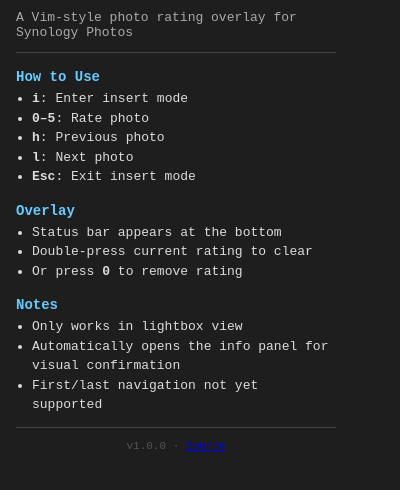
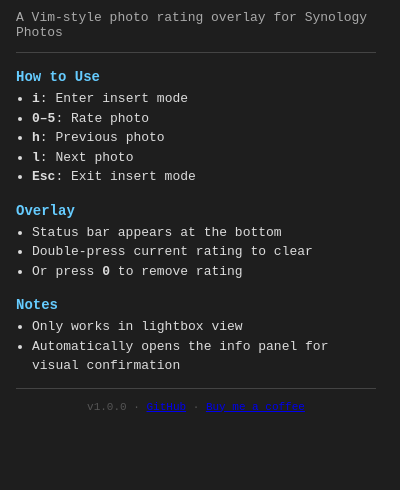
Before and after one commit to Deadlypinfish/CullPilot, a browser extension: page public/popup.html in a window 400 px wide. Shown: the part 38-528 px from the top of the page. Drawn offline with Linux system fonts and the light colour scheme.

Commit message:
updated style of popup

```diff
--- a/public/popup.css
+++ b/public/popup.css
@@ -4,11 +4,17 @@
   font-family: monospace;
   background-color: #1e1e1e;
   color: #dcdcdc;
+  min-width: 320px;
 }
 
 .container {
   padding: 12px 16px;
-  max-width: 320px;
+  max-width: 360px;
+}
+
+html, body {
+  min-width: 320px;
+  max-width: 400px;
 }
 
 h1 {
--- a/public/popup.html
+++ b/public/popup.html
@@ -3,6 +3,7 @@
 <head>
   <meta charset="UTF-8" />
   <title>Cull Pilot</title>
+  <meta name="viewport" content="width=device-width, initial-scale=1.0" />
   <link rel="stylesheet" href="popup.css" />
 </head>
 <body>
@@ -32,11 +33,15 @@
     <ul>
       <li>Only works in lightbox view</li>
       <li>Automatically opens the info panel for visual confirmation</li>
-      <li>First/last navigation not yet supported</li>
     </ul>
 
     <hr />
-    <p class="footer">v1.0.0 · <a href="https://github.com/Deadlypinfish/CullPilot" target="_blank">Source</a></p>
+    <p class="footer">
+      v1.0.0 ·
+      <a href="https://github.com/Deadlypinfish/CullPilot" target="_blank">GitHub</a> ·
+      <a href="https://ko-fi.com/randomthingsdev" target="_blank">Buy me a coffee</a>
+    </p>
+
   </div>
 </body>
 </html>
```
